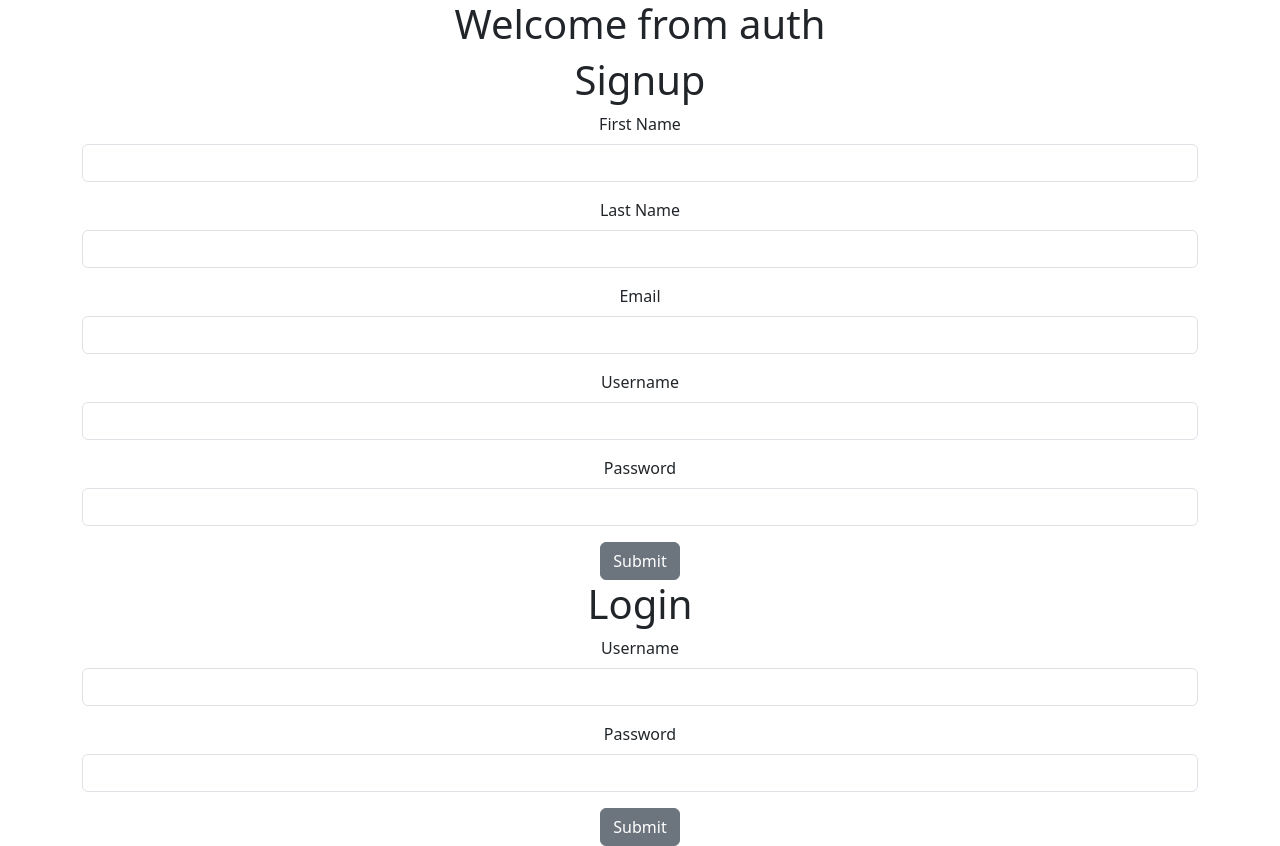
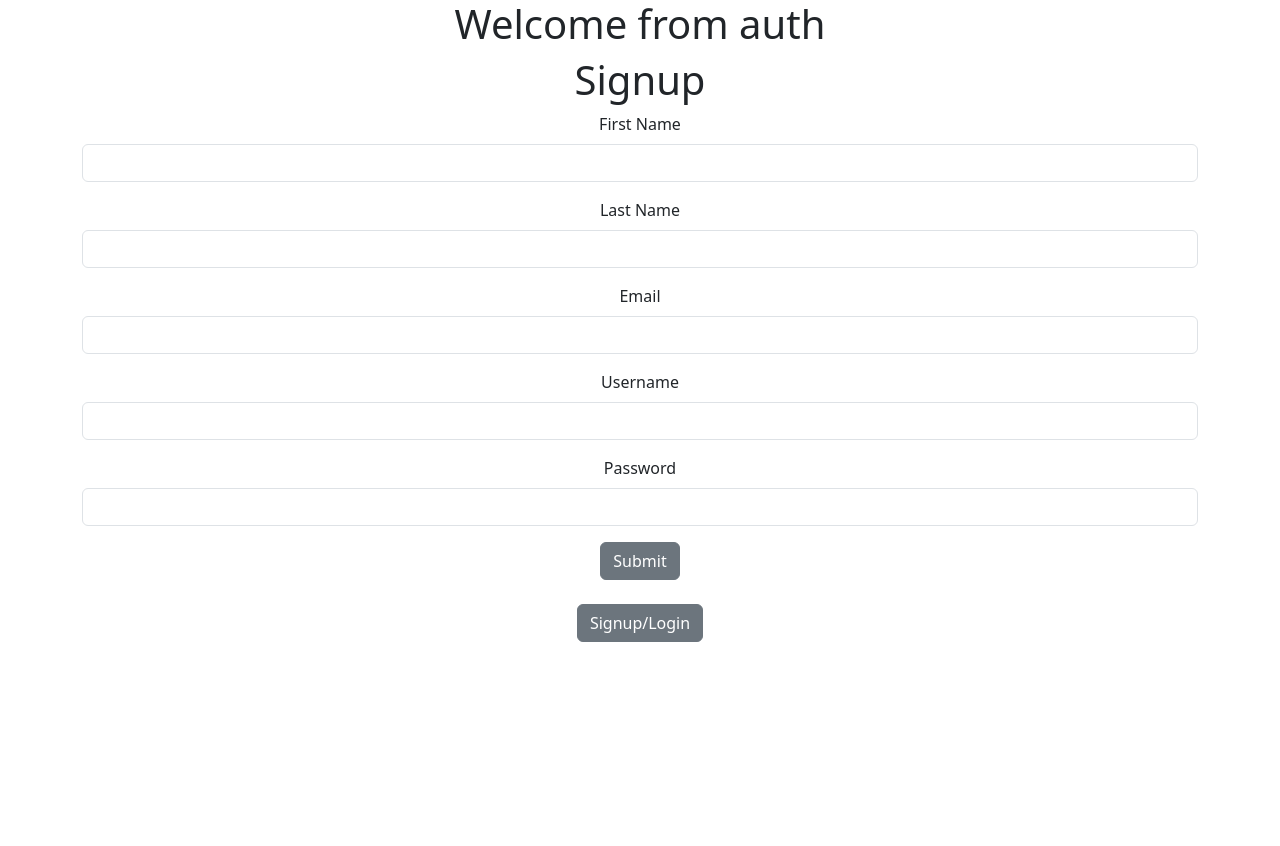
Before and after one commit to heidibeth/finalProject-client, a React (Create React App) app: page / in a window 1280 px wide. After the commit the page ends 800 px from the top, so only its background shows below. Built offline with nearby package versions, Linux system fonts and the light colour scheme.

Commit message:
Added toggle button to auth (no funtionality)

```diff
--- a/src/components/auth/Auth.tsx
+++ b/src/components/auth/Auth.tsx
@@ -1,13 +1,14 @@
 import * as React from 'react';
 import Signup from './signup/Signup';
 import Login from './login/Login';
+import { Button } from 'reactstrap';
 
 interface AuthProps {
     updateToken: (newToken: string) => void
 }
 
 interface AuthState {
-
+    isLoginVisible: true
 }
 
 class Auth extends React.Component<AuthProps, AuthState> {
@@ -18,15 +19,20 @@ class Auth extends React.Component<AuthProps, AuthState> {
 
 
     handleToggle = (event: React.MouseEvent<HTMLButtonElement>) => {
-
+        // this.state.setisLoginVisible(!this.state.isLoginVisible);
     }
 
     render() {
         return (
             <div>
                 <h1>Welcome from auth</h1>
+                {this.state.isLoginVisible === true ? (
                 <Signup updateToken={this.props.updateToken}/>
+                ) : (
                 <Login updateToken={this.props.updateToken}/>
+                )}
+                <br/>
+                <Button onClick={this.handleToggle}>Signup/Login</Button>
             </div>
          );
     }
--- a/src/components/auth/login/Login.tsx
+++ b/src/components/auth/login/Login.tsx
@@ -34,7 +34,6 @@ class Login extends React.Component<LoginProps, LoginState> {
         .then((response) => response.json())
         .then((data) => {
           this.props.updateToken(data.sessionToken);
-        //   this.props.setRefreshUserTable(!this.props.refreshUserTable);
         })
         .catch(error => {
             console.error('Error:', error);
```
